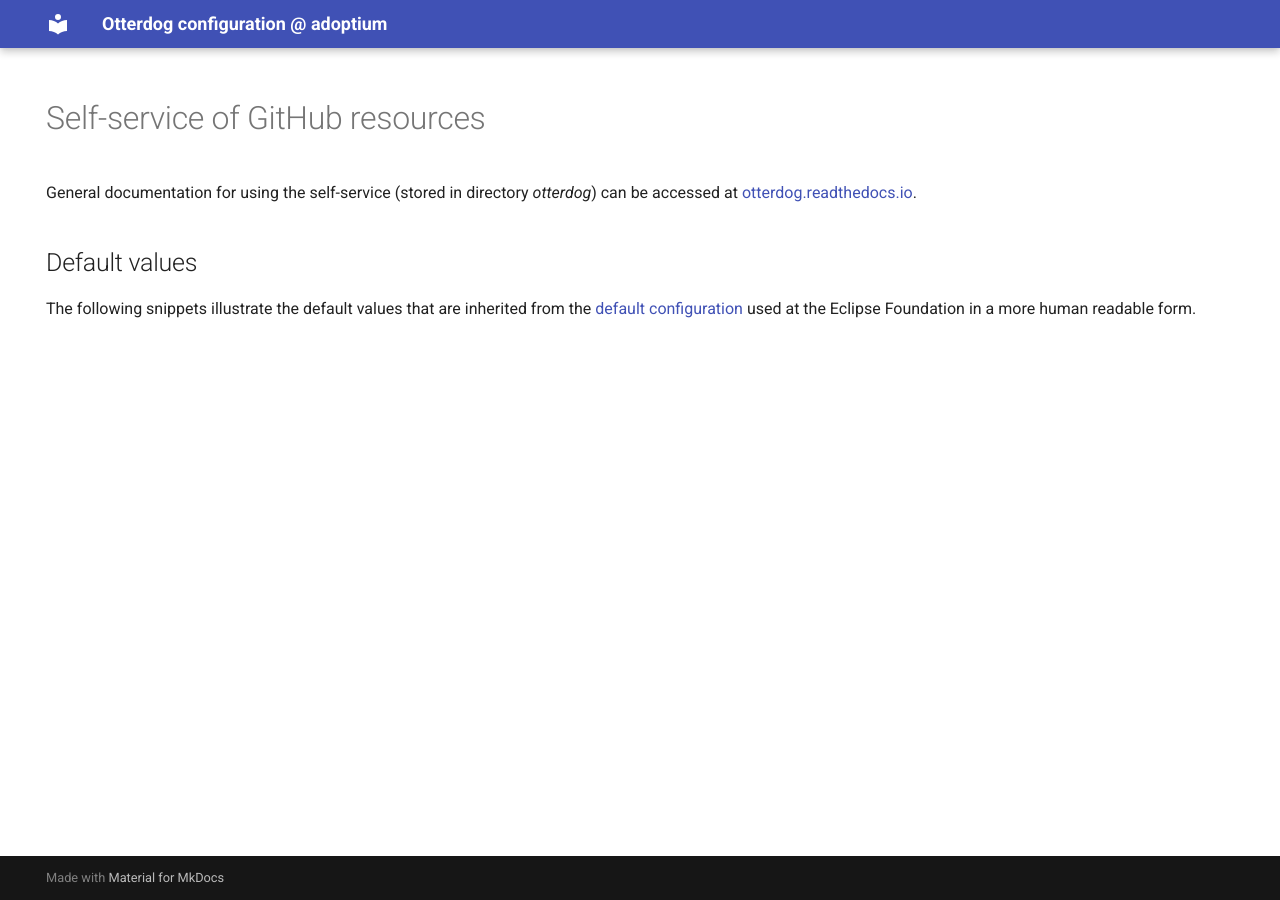
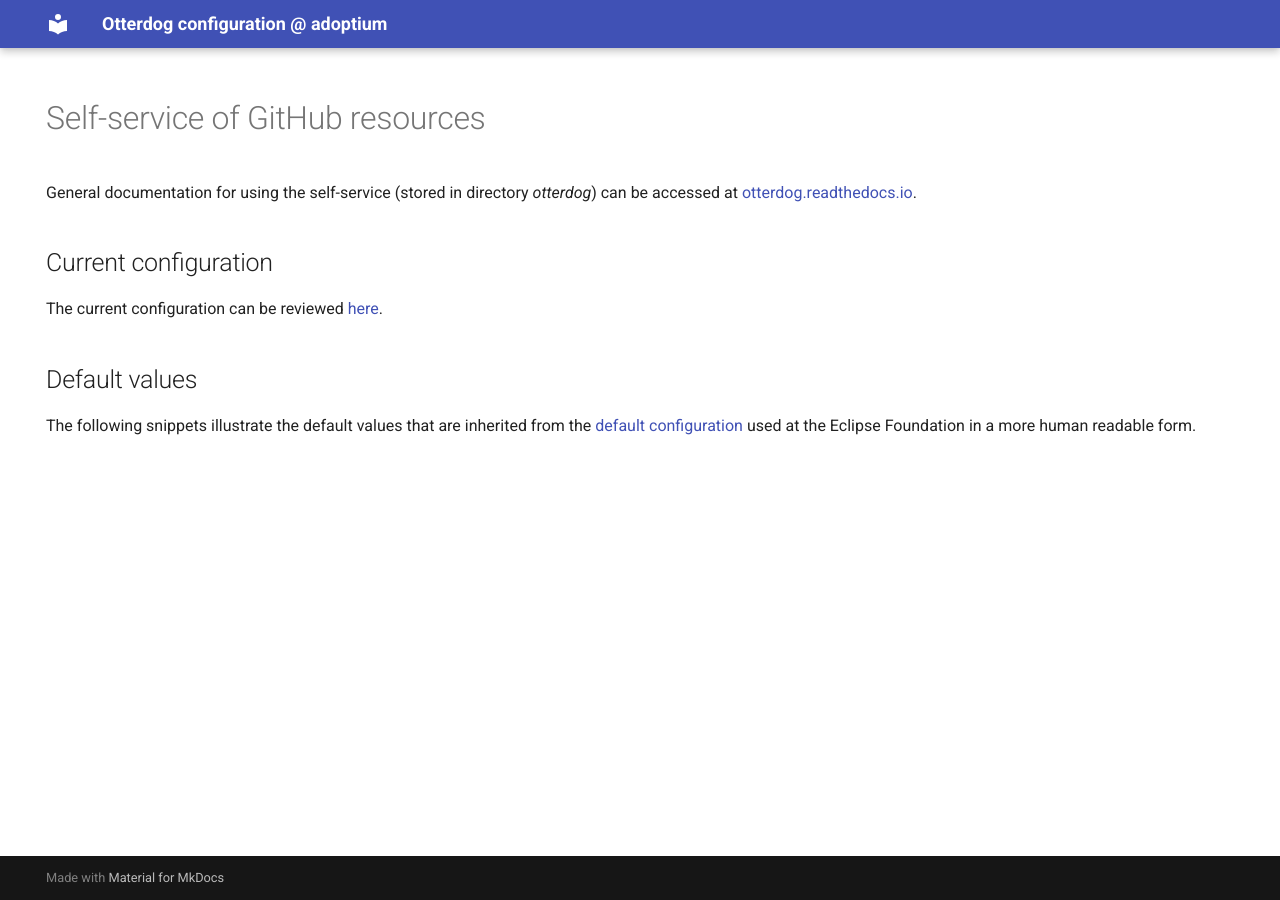
Before and after one commit to adoptium/.eclipsefdn, an MkDocs documentation site: the page built from docs/index.md, in a window 1280 px wide. Built offline with MkDocs 1.6.1 and Material for MkDocs 9.7.7, drawn with Linux system fonts in a browser that asks for light colours.

Commit message:
Add current config to generated site.

```diff
--- a/docs/index.md
+++ b/docs/index.md
@@ -8,6 +8,10 @@
 
 General documentation for using the self-service (stored in directory *otterdog*) can be accessed at [otterdog.readthedocs.io](https://otterdog.readthedocs.io).
 
+## Current configuration
+
+The current configuration can be reviewed [here](configuration.md).
+
 ## Default values
 
 The following snippets illustrate the default values that are inherited from the [default configuration](https://github.com/EclipseFdn/otterdog-defaults/blob/main/otterdog-defaults.libsonnet)
--- a/mkdocs.yml
+++ b/mkdocs.yml
@@ -14,6 +14,10 @@
   - pymdownx.superfences
   - pymdownx.tabbed:
       alternate_style: true
+  - attr_list
+  - pymdownx.emoji:
+      emoji_index: !!python/name:materialx.emoji.twemoji
+      emoji_generator: !!python/name:materialx.emoji.to_svg
 
 plugins: []
 nav: []
```
Also changed, not shown: 1 other file.
